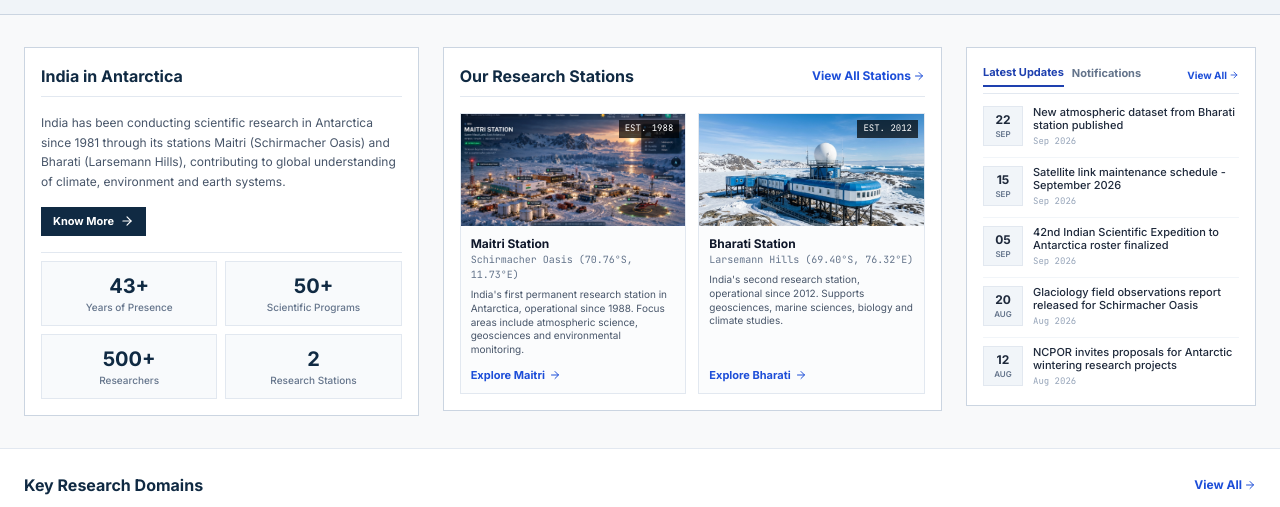
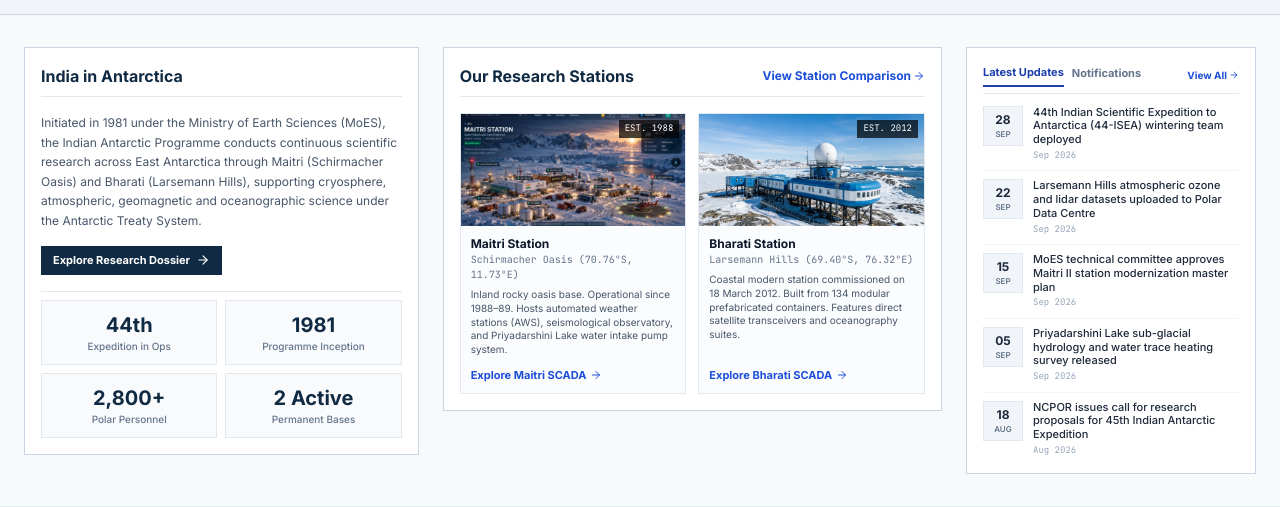
Before and after one commit to bilalhydercodes/Antarctic-Digital-Twin2, a React (Vite) app in the folder client/: page / in a window 1280 px wide. Shown: the part 663-1170 px from the top of the page. Built offline with nearby package versions, Linux system fonts and the light colour scheme; no server answers; the HTML template or start-up script is replaced by a standard one.

Commit message:
fix(portal): replace placeholder stats with authentic MoES/NCPOR Indian Antarctic Programme factual data

```diff
--- a/client/src/components/landing/AntarcticLandingPage.tsx
+++ b/client/src/components/landing/AntarcticLandingPage.tsx
@@ -389,36 +389,37 @@
             </h3>
 
             <p className="text-xs text-slate-600 leading-relaxed">
-              India has been conducting scientific research in Antarctica since 1981 through
-              its stations Maitri (Schirmacher Oasis) and Bharati (Larsemann Hills),
-              contributing to global understanding of climate, environment and earth systems.
+              Initiated in 1981 under the Ministry of Earth Sciences (MoES), the Indian Antarctic
+              Programme conducts continuous scientific research across East Antarctica through
+              Maitri (Schirmacher Oasis) and Bharati (Larsemann Hills), supporting cryosphere,
+              atmospheric, geomagnetic and oceanographic science under the Antarctic Treaty System.
             </p>
 
             <button
               onClick={() => handleLaunchTwin('research')}
               className="px-3 py-1.5 bg-[#102a43] hover:bg-[#1b3d5f] text-white text-[11px] font-bold rounded-xs flex items-center space-x-1.5 transition"
             >
-              <span>Know More</span>
+              <span>Explore Research Dossier</span>
               <ArrowRight className="w-3.5 h-3.5" />
             </button>
 
             {/* 4 Stat Cards Grid (2x2) */}
             <div className="grid grid-cols-2 gap-2 pt-2 border-t border-slate-200 font-sans">
               <div className="p-2.5 bg-slate-50 border border-slate-200 rounded-xs text-center">
-                <div className="text-xl font-extrabold text-[#102a43]">43+</div>
-                <div className="text-[10px] text-slate-500 font-medium">Years of Presence</div>
+                <div className="text-xl font-extrabold text-[#102a43]">44th</div>
+                <div className="text-[10px] text-slate-500 font-medium">Expedition in Ops</div>
               </div>
               <div className="p-2.5 bg-slate-50 border border-slate-200 rounded-xs text-center">
-                <div className="text-xl font-extrabold text-[#102a43]">50+</div>
-                <div className="text-[10px] text-slate-500 font-medium">Scientific Programs</div>
+                <div className="text-xl font-extrabold text-[#102a43]">1981</div>
+                <div className="text-[10px] text-slate-500 font-medium">Programme Inception</div>
               </div>
               <div className="p-2.5 bg-slate-50 border border-slate-200 rounded-xs text-center">
-                <div className="text-xl font-extrabold text-[#102a43]">500+</div>
-                <div className="text-[10px] text-slate-500 font-medium">Researchers</div>
+                <div className="text-xl font-extrabold text-[#102a43]">2,800+</div>
+                <div className="text-[10px] text-slate-500 font-medium">Polar Personnel</div>
               </div>
               <div className="p-2.5 bg-slate-50 border border-slate-200 rounded-xs text-center">
-                <div className="text-xl font-extrabold text-[#102a43]">2</div>
-                <div className="text-[10px] text-slate-500 font-medium">Research Stations</div>
+                <div className="text-xl font-extrabold text-[#102a43]">2 Active</div>
+                <div className="text-[10px] text-slate-500 font-medium">Permanent Bases</div>
               </div>
             </div>
           </div>
@@ -433,7 +434,7 @@
                 onClick={() => handleLaunchTwin('compare')}
                 className="text-xs font-bold text-blue-700 hover:underline flex items-center gap-0.5"
               >
-                <span>View All Stations</span>
+                <span>View Station Comparison</span>
                 <ArrowRight className="w-3 h-3" />
               </button>
             </div>
@@ -458,7 +459,7 @@
                     <h4 className="text-xs font-bold text-slate-900">Maitri Station</h4>
                     <p className="text-[10px] text-slate-500 font-mono">Schirmacher Oasis (70.76°S, 11.73°E)</p>
                     <p className="text-[10px] text-slate-600 mt-1.5 leading-snug">
-                      India's first permanent research station in Antarctica, operational since 1988. Focus areas include atmospheric science, geosciences and environmental monitoring.
+                      Inland rocky oasis base. Operational since 1988–89. Hosts automated weather stations (AWS), seismological observatory, and Priyadarshini Lake water intake pump system.
                     </p>
                   </div>
                 </div>
@@ -468,7 +469,7 @@
                     onClick={() => handleLaunchTwin('dashboard', 'maitri')}
                     className="text-[11px] font-bold text-blue-700 hover:text-blue-900 flex items-center gap-1"
                   >
-                    <span>Explore Maitri</span>
+                    <span>Explore Maitri SCADA</span>
                     <ArrowRight className="w-3 h-3" />
                   </button>
                 </div>
@@ -491,7 +492,7 @@
                     <h4 className="text-xs font-bold text-slate-900">Bharati Station</h4>
                     <p className="text-[10px] text-slate-500 font-mono">Larsemann Hills (69.40°S, 76.32°E)</p>
                     <p className="text-[10px] text-slate-600 mt-1.5 leading-snug">
-                      India's second research station, operational since 2012. Supports geosciences, marine sciences, biology and climate studies.
+                      Coastal modern station commissioned on 18 March 2012. Built from 134 modular prefabricated containers. Features direct satellite transceivers and oceanography suites.
                     </p>
                   </div>
                 </div>
@@ -501,7 +502,7 @@
                     onClick={() => handleLaunchTwin('dashboard', 'bharati')}
                     className="text-[11px] font-bold text-blue-700 hover:text-blue-900 flex items-center gap-1"
                   >
-                    <span>Explore Bharati</span>
+                    <span>Explore Bharati SCADA</span>
                     <ArrowRight className="w-3 h-3" />
                   </button>
                 </div>
@@ -541,7 +542,13 @@
 
             {/* List of Notices */}
             <div className="divide-y divide-slate-100 space-y-2">
-              {notices.map((notice) => (
+              {[
+                { id: 1, date: '28', month: 'Sep 2026', title: '44th Indian Scientific Expedition to Antarctica (44-ISEA) wintering team deployed', category: 'updates' },
+                { id: 2, date: '22', month: 'Sep 2026', title: 'Larsemann Hills atmospheric ozone and lidar datasets uploaded to Polar Data Centre', category: 'updates' },
+                { id: 3, date: '15', month: 'Sep 2026', title: 'MoES technical committee approves Maitri II station modernization master plan', category: 'updates' },
+                { id: 4, date: '05', month: 'Sep 2026', title: 'Priyadarshini Lake sub-glacial hydrology and water trace heating survey released', category: 'updates' },
+                { id: 5, date: '18', month: 'Aug 2026', title: 'NCPOR issues call for research proposals for 45th Indian Antarctic Expedition', category: 'updates' }
+              ].map((notice) => (
                 <div
                   key={notice.id}
                   onClick={() => handleLaunchTwin('alerts')}
```
